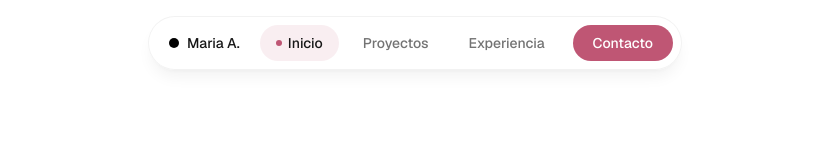
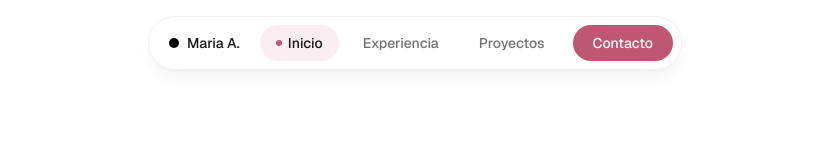
Before and after one commit to almendrasmaria/portfolio-almendrasmaria, a React (Vite) app: page / in a window 1280 px wide. Shown: the top 160 px of the page, without its empty margins (225-1045 px from the left). Built offline with nearby package versions, Linux system fonts and the light colour scheme.

Commit message:
fix: reorder navbar links to match page section order

```diff
--- a/src/components/Navbar.jsx
+++ b/src/components/Navbar.jsx
@@ -2,8 +2,8 @@ import { useState } from 'react'
 
 const LINKS = [
   { id: 'inicio', label: 'Inicio' },
+  { id: 'experiencia', label: 'Experiencia' },
   { id: 'proyectos', label: 'Proyectos' },
-  { id: 'experiencia', label: 'Experiencia' },
 ]
 
 function Navbar() {
```
